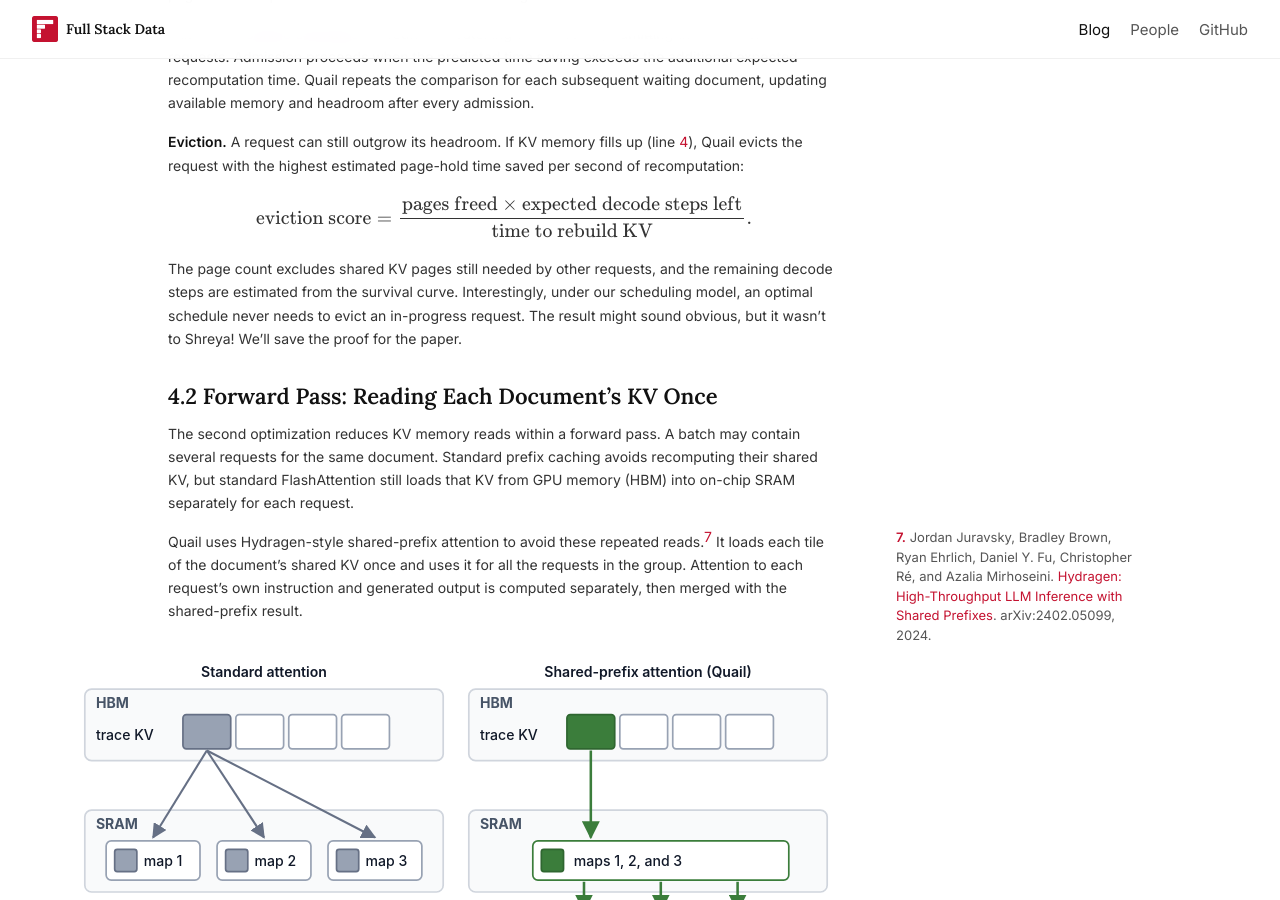
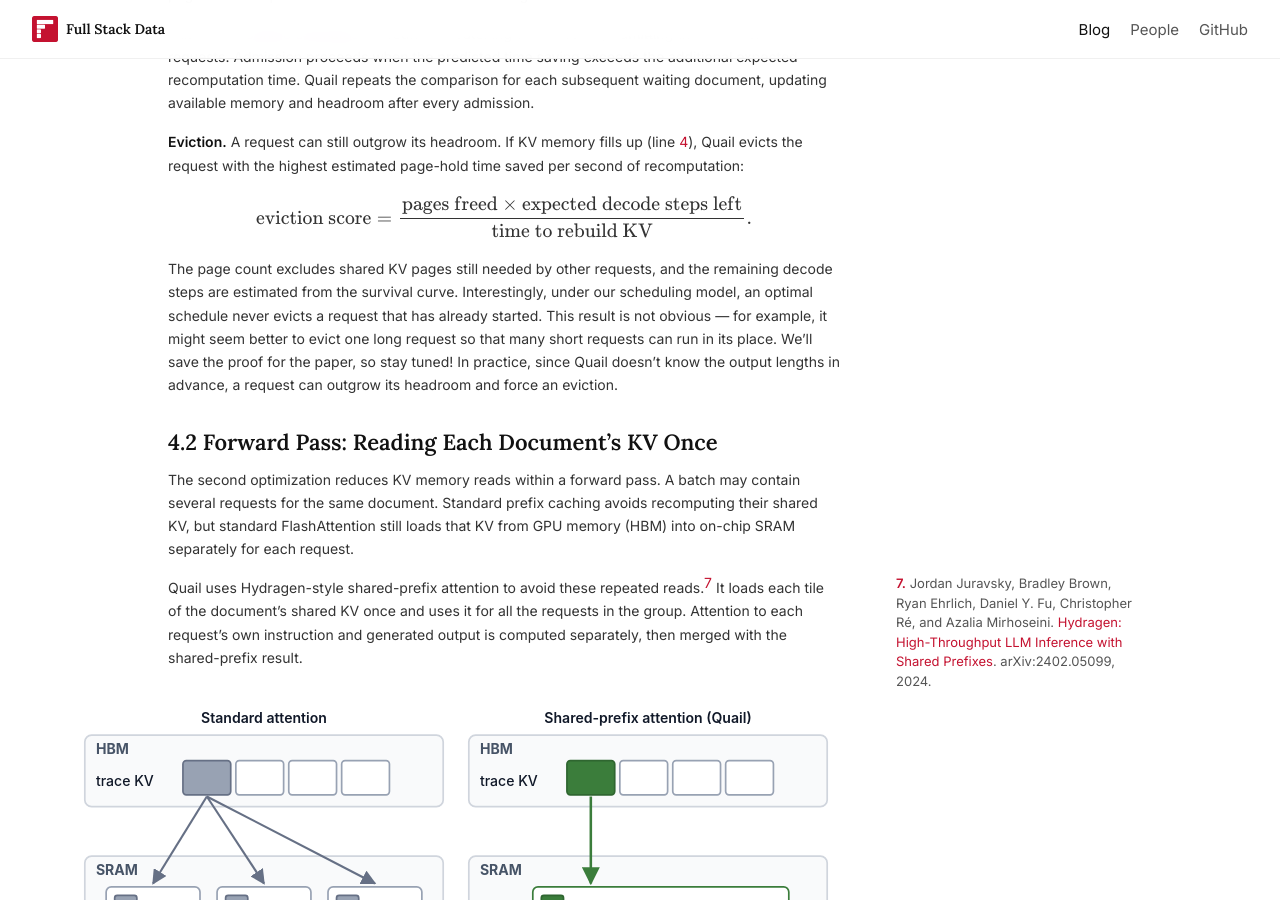
Before and after one commit to fsdatalab/fsdatalab.github.io, a Jekyll site: the page built from _posts/2026-11-03-ai-map.md, in a window 1280 px wide and 900 px high, scrolled down 3976 px. Built offline with Jekyll 4.4.1, drawn with Linux system fonts in a browser that asks for light colours.

Commit message:
Reword the eviction-optimality sentence in the AI.MAP post
Co-Authored-By: Claude Opus 5.5 <noreply@anthropic.com>
Claude-Session: https://claude.ai/code/session_01X9czvTUpCbZezMJbSx14jk

```diff
--- a/_posts/2026-11-03-ai-map.md
+++ b/_posts/2026-11-03-ai-map.md
@@ -145,7 +145,7 @@ $$
 \text{eviction score} = \frac{\text{pages freed} \times \text{expected decode steps left}}{\text{time to rebuild KV}}.
 $$
 
-The page count excludes shared KV pages still needed by other requests, and the remaining decode steps are estimated from the survival curve. Interestingly, under our scheduling model, an optimal schedule never needs to evict an in-progress request. The result might sound obvious, but it wasn't to Shreya! We'll save the proof for the paper.
+The page count excludes shared KV pages still needed by other requests, and the remaining decode steps are estimated from the survival curve. Interestingly, under our scheduling model, an optimal schedule never evicts a request that has already started. This result is not obvious --- for example, it might seem better to evict one long request so that many short requests can run in its place. We'll save the proof for the paper, so stay tuned! In practice, since Quail doesn't know the output lengths in advance, a request can outgrow its headroom and force an eviction.
 
 ## 4.2 Forward Pass: Reading Each Document's KV Once
 
```
